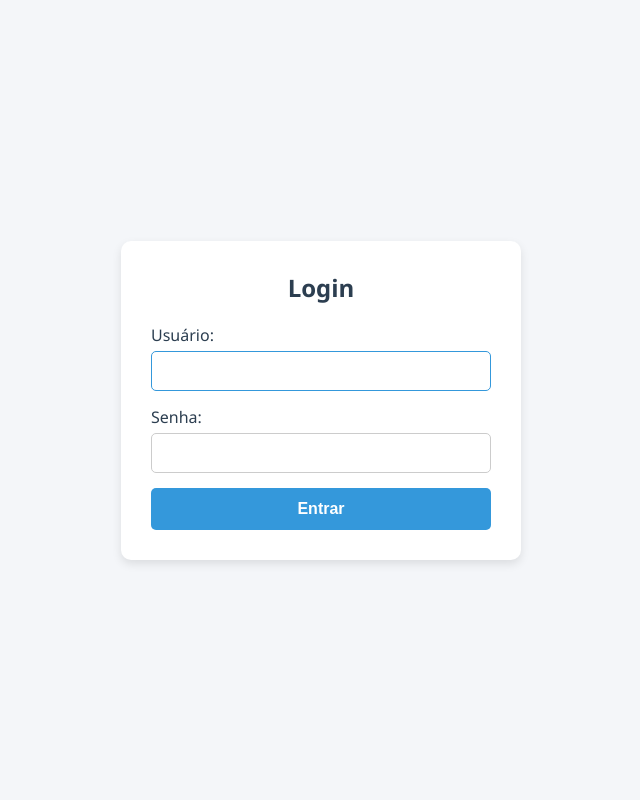
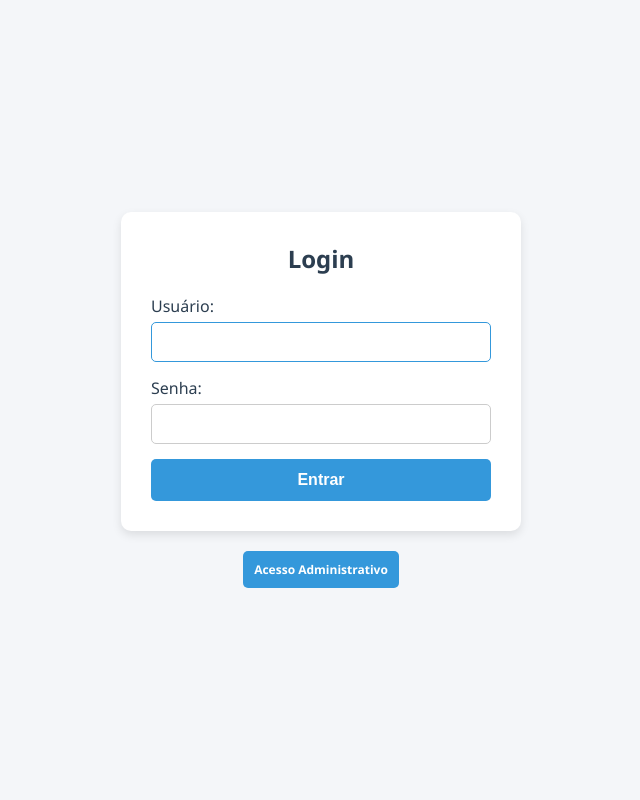
Before and after one commit to caiolpsilva/AgendApp, a Django app: page /accounts/login/ in a window 1280 px wide. Shown: the whole page, without its empty margins (319-959 px from the left). Run offline with Django 5.2, Linux system fonts and the light colour scheme.

Commit message:
primeira alt

```diff
--- a/reservas/static/css/login.css
+++ b/reservas/static/css/login.css
@@ -4,6 +4,7 @@
     padding: 0;
     box-sizing: border-box;
 }
+
 
 body {
     font-family: "Segoe UI", Tahoma, Geneva, Verdana, sans-serif;
@@ -12,6 +13,7 @@ body {
     display: flex;
     justify-content: center;
     align-items: center;
+    flex-direction: column;
     min-height: 100vh;
     padding: 20px;
 }
@@ -75,3 +77,29 @@ button[type="submit"] {
 button[type="submit"]:hover {
     background-color: #2980b9;
 }
+
+.admin-acess {
+    margin-top: 20px;
+    text-align: center;
+    width: 100%;
+    max-width: 400px;
+}
+
+.admin-button {
+    display: inline-block;
+    width: 39%;
+    padding: 10px;
+    background-color: #3498db;
+    color: white;
+    border: none;
+    border-radius: 5px;
+    font-size: 12px;
+    cursor: pointer;
+    font-weight: bold;
+    text-decoration: none;
+    transition: background-color 0.3s;
+}
+
+.admin-button:hover {
+    background-color: #126196;
+}
--- a/reservas/templates/registration/login.html
+++ b/reservas/templates/registration/login.html
@@ -5,9 +5,10 @@
     <meta charset="UTF-8" />
     <meta name="viewport" content="width=device-width, initial-scale=1.0" />
     <title>Login - Sistema de Reservas</title>
-    <link rel="stylesheet" href="{% static 'css/login.css' %}">
+    <link rel="stylesheet" href="{% static 'css/login.css' %}" />
   </head>
   <body>
+    <!-- Container principal do login -->
     <div class="login-container">
       <h2>Login</h2>
       <form method="post">
@@ -15,5 +16,12 @@
         <button type="submit">Entrar</button>
       </form>
     </div>
+
+    <!-- Botão administrativo fora da div de login -->
+    <div class="admin-acess">
+      <a href="{% url 'admin:index' %}" class="admin-button">
+        Acesso Administrativo
+      </a>
+    </div>
   </body>
 </html>
```
Also changed, not shown: db.sqlite3.
